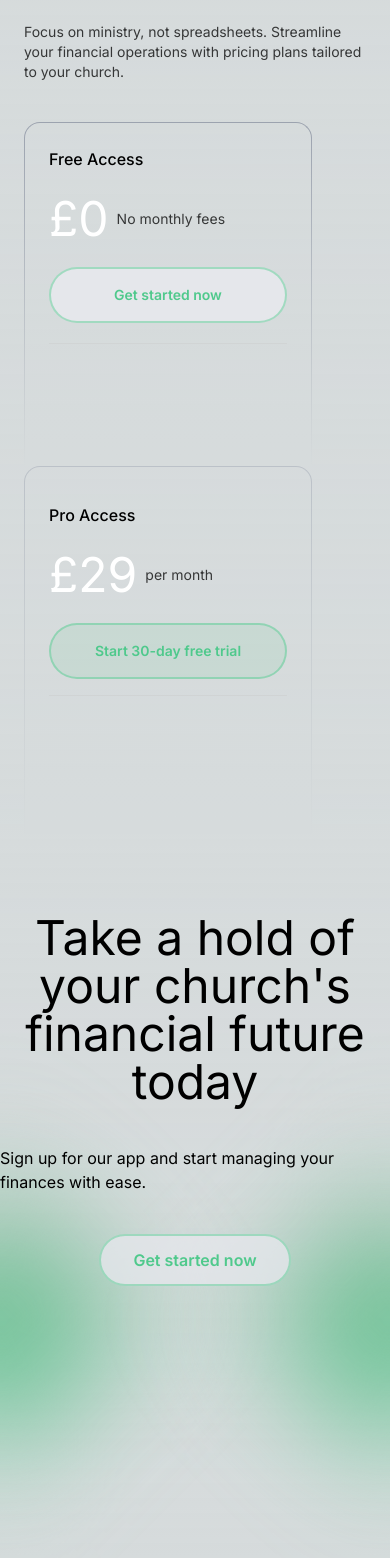
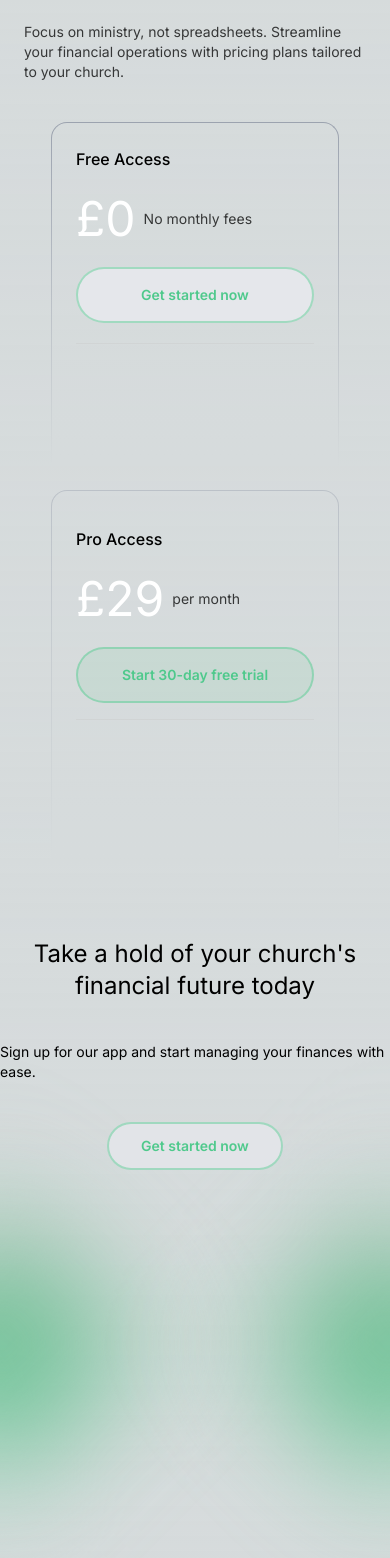
Before and after one commit to Adriantobi/growing_seeds, a Next.js app: page / in a window 390 px wide. Shown: the part 2210-3768 px from the top of the page. Built offline with nearby package versions, Linux system fonts and the light colour scheme; no server answers.

Commit message:
Pricing(Mobile) - Improvements

```diff
--- a/app/components/feature-card.tsx
+++ b/app/components/feature-card.tsx
@@ -9,7 +9,7 @@ interface FeatureCardProps {
 export default function FeatureCard({title, content, children}: FeatureCardProps) {
   return (
     <div className='relative'>
-      <div className='rounded-2xl rounded-b-none border-b-0 border-[1.5px] dark:border-nav border-gray-400 p-8 relative min-w-72 w-full md:w-96 min-h-[21.5rem] overflow-hidden'>
+      <div className='rounded-2xl rounded-b-none border-b-0 border-[1.5px] dark:border-nav border-gray-400 p-8 relative min-w-72 w-full sm:w-96 min-h-[21.5rem] overflow-hidden'>
         <div className='w-full h-52 rounded-xl dark:bg-nav bg-gray-500 opacity-25 border border-gray-500 flex justify-center items-center relative'>
           <span className='w-20 h-1 rounded-full bg-gray-200 absolute left-0 right-0 mx-auto top-3' />
           {children}
--- a/app/sections/call-to-action.tsx
+++ b/app/sections/call-to-action.tsx
@@ -2,9 +2,9 @@ import React from 'react'
 
 export default function CallToActionSection() {
   return (
-    <div className='flex h-[calc(100vh-68px)] flex-col pt-20 relative overflow-hidden'>
+    <div className='flex h-[calc(100vh-68px)] flex-col pt-20 relative overflow-hidden text-sm'>
       <div className='flex flex-col gap-10 justify-center items-center z-10'>
-        <span className='text-5xl max-w-[14em] text-center'>Take a hold of your church&apos;s financial future today</span>
+        <span className='lg:text-5xl md:text-3xl text-2xl max-w-[14em] text-center'>Take a hold of your church&apos;s financial future today</span>
         <span>Sign up for our app and start managing your finances with ease.</span>
         <span className='flex w-fit justify-self-end text-accent2 px-8 py-3 rounded-full bg-gray-200 dark:bg-nav bg-opacity-80 hover:bg-opacity-95 font-semibold border-2 h-min border-accent2 border-opacity-45 cursor-pointer'>Get started now</span>
       </div>
--- a/app/sections/pricing.tsx
+++ b/app/sections/pricing.tsx
@@ -11,7 +11,7 @@ export default function PricingSection() {
         <span className='max-w-[34em] flex opacity-75'>Focus on ministry, not spreadsheets. Streamline your financial operations with pricing plans tailored to your church.</span>
       </div>
 
-      <div className='flex items-center flex-wrap lg:flex-nowrap'>
+      <div className='flex items-center justify-center gap-6 lg:gap-0 flex-wrap w-full lg:w-auto lg:flex-nowrap'>
         <div className='relative'>
           <div className='flex flex-col gap-5 z-10 rounded-b-none border-b-0 rounded-2xl border-[1.5px] lg:border-r-0 lg:rounded-r-none dark:border-nav border-gray-400 p-6 min-w-72 md:w-96 min-h-[21.5rem]'>
             <div className='flex flex-col gap-6'>
```
